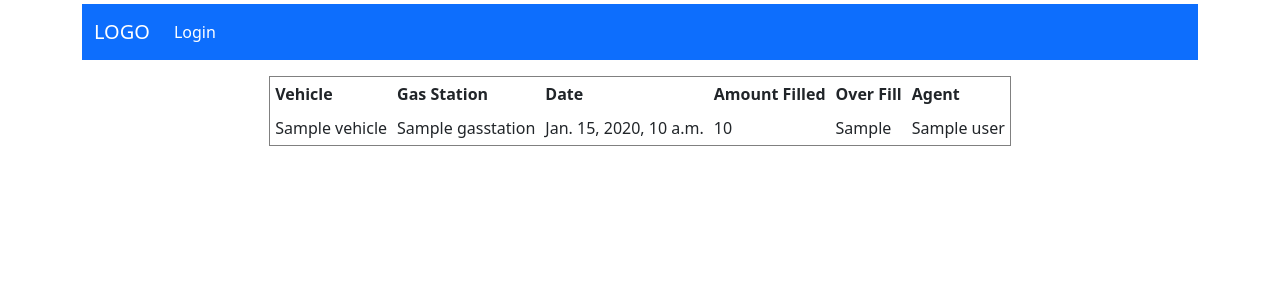
After one commit to Bahaaruukoo/Fuel, a Django app: template offer/templates/overdraw.html in a window 1280 px wide. The commit adds this page. Shown: the top 300 px of the page. Run offline with Django 3.2, Linux system fonts and the light colour scheme; the template is opened without the code that fills it: most values are stand-ins (such as "Sample title", 1, 10 or a date in 2020).

Commit message:
Second commit

```diff
--- a/accounts/templates/accounts/addManager.html
+++ b/accounts/templates/accounts/addManager.html
@@ -3,7 +3,7 @@
 Update
 {% endblock %}
 {% block content %}
-    <form method="post">
+    <form method="POST">
         {{ form.as_p }}
         {{ form_p.as_p }}
         <input class="btn btn-primary" type="submit" value="Add">
--- a/discount/urls.py
+++ b/discount/urls.py
@@ -15,7 +15,7 @@ Including another URLconf
 """
 from django.contrib import admin
 from django.urls import path
-from offer.views import updateView, searchView, addPromotion
+from offer.views import updateView, searchView, addPromotion, getOverdraw_asStaff, getOverdraw_asManager
 from django.contrib.auth.views import LoginView, LogoutView
 from accounts import views as accounts_view
 from django.conf import settings
@@ -26,11 +26,14 @@ urlpatterns = [
     path('', searchView, name='search'),
     path('<int:pk>/', updateView, name='update'),
     path('promotion/', addPromotion, name='promotion'),
+    path('overdraw/', getOverdraw_asStaff, name='overdraw'),
+    path('overfilled/', getOverdraw_asManager, name='overFilled'),
     path('addmanager/', accounts_view.addManager, name='addManager'),
     path('profile/', accounts_view.profile, name='profile'),
     path('profile/<int:id>/', accounts_view.profileEditor, name='profileEditor'),
     path('register/', accounts_view.register, name='register'),
     path('agents/', accounts_view.agentList, name='agents'),
+    path('addagents/', accounts_view.addAgent, name='addagents'),
     path('login/', LoginView.as_view(template_name='accounts/login.html'), name='login'),
     path('logout/', LogoutView.as_view(template_name='accounts/logout.html'), name='logout'),
 
--- a/offer/models.py
+++ b/offer/models.py
@@ -1,3 +1,4 @@
+from asyncio.windows_events import NULL
 from operator import mod
 from pyexpat import model
 from django.db import models
@@ -29,7 +30,6 @@ class dailyUsage(models.Model):
     vehicle = models.ForeignKey(gas_offer, on_delete=models.DO_NOTHING)
     used_amount = models.IntegerField()
     left_amount = models.IntegerField()
-    #gasstation = models.ForeignKey(Gasstation,null=True, on_delete=models.SET_NULL)
     date = models.DateField(default=timezone.now)
     user = models.ForeignKey(User,null=True, on_delete=models.SET_NULL)
 
@@ -38,9 +38,11 @@ class dailyUsage(models.Model):
 
 class log_table(models.Model):
     user = models.ForeignKey(User,null=True, on_delete=models.SET_NULL)
+    vehicle = models.ForeignKey(gas_offer, on_delete=models.DO_NOTHING)
     gasstation = models.ForeignKey(Gasstation,null=True, on_delete=models.SET_NULL)
     date = models.DateField(default=timezone.now)
     filled_amount = models.IntegerField()
+    over_draw = models.IntegerField(null=True, default=0)
 
     def __str__(self):
         return str(self.gasstation) +"  " + str(self.filled_amount) + " litters"
--- /dev/null
+++ b/offer/templates/overdraw.html
@@ -0,0 +1,38 @@
+{% extends 'home.html'%}
+{% block title %}
+Over draw
+{% endblock %}
+{% block content %}
+    <table border="1" cellpadding = "5" cellspacing = "5">
+        <tr >
+            <!--
+            <td>Vehicle</td>
+            <td>Gas Station</td>
+            <td>Date</td>
+            <td>Amount Filled</td>
+            <td>Over Draw</td>
+            <td>Agent</td>
+            -->
+
+            <th>Vehicle</th>
+            <th>Gas Station</th>
+            <th>Date</th>
+            <th>Amount Filled</th>
+            <th>Over Fill</th>
+            <th>Agent</th>
+        </tr>
+        {% for over in overd %}
+        <tr>
+            <td>{{ over.vehicle }}</td>
+            <td>{{ over.gasstation }}</td>
+            <td>{{ over.date }}</td>
+            <td>{{ over.filled_amount }}</td>
+            <td>{{ over.over_draw }}</td>
+            <td>{{ over.user }}</td>
+        </tr>
+
+        {% endfor %}
+
+    </table>
+
+{% endblock %}
--- a/templates/base.html
+++ b/templates/base.html
@@ -27,25 +27,40 @@
                   {% else %}
                     <a class="nav-link active" aria-current="page" href="{% url 'login' %}">Login</a>
                   {% endif %}
-
-                  {% if user.profile.role == 'manager' %}
+                  {% if user.is_staff %}
                     <li class="nav-item dropdown">
                       <a class="nav-link dropdown-toggle" href="#" id="navbarDropdown" role="button" data-bs-toggle="dropdown" aria-expanded="false">
                         Action
                       </a>
                       <ul class="dropdown-menu" aria-labelledby="navbarDropdown">
-                      {% if user.is_staff %}
+
                         <li><a class="dropdown-item" href="{% url 'promotion' %}">Add Promo</a></li>
                         <li><a class="dropdown-item" href="{% url 'addManager' %}">Add gas staion manager</a></li>
-                      {% else %}
-                        <li><a class="dropdown-item" href="{% url 'agents' %}">Agents</a></li>
-                      {% endif %}
+                        <li><a class="dropdown-item" href="#">Create report</a></li>
+                        <li><a class="dropdown-item" href="{% url 'overdraw' %}">Over Fills</a></li>
+
                         <li><a class="dropdown-item" href="{% url 'profile' %}">Profile</a></li>
                         <li><hr class="dropdown-divider"></li>
                         <li><a class="dropdown-item" href="#">Something else here</a></li>
                       </ul>
+
+                    </li>
+                  {% elif user.profile.role == 'manager' %}
+                    <li class="nav-item dropdown">
+                      <a class="nav-link dropdown-toggle" href="#" id="navbarDropdown" role="button" data-bs-toggle="dropdown" aria-expanded="false">
+                        Action
+                      </a>
+                      <ul class="dropdown-menu" aria-labelledby="navbarDropdown">
+                        <li><a class="dropdown-item" href="{% url 'overFilled' %}">Over Fills</a></li>
+                        <li><a class="dropdown-item" href="{% url 'agents' %}">Agents</a></li>
+                        <li><a class="dropdown-item" href="{% url 'addagents' %}">Add Agents</a></li>
+                        <li><a class="dropdown-item" href="{% url 'profile' %}">Profile</a></li>
+                        <li><hr class="dropdown-divider"></li>
+                        <li><a class="dropdown-item" href="#">Something else here</a></li>
+                      </ul>
+                    </li>
                   {% endif %}
-                  </li>
+
                 </div>
               </div>
             </div>
```
Also changed, not shown: accounts/views.py (+34 -2 lines), offer/views.py (+18 -2 lines). Lines whose indentation alone changed are shown as unchanged.
